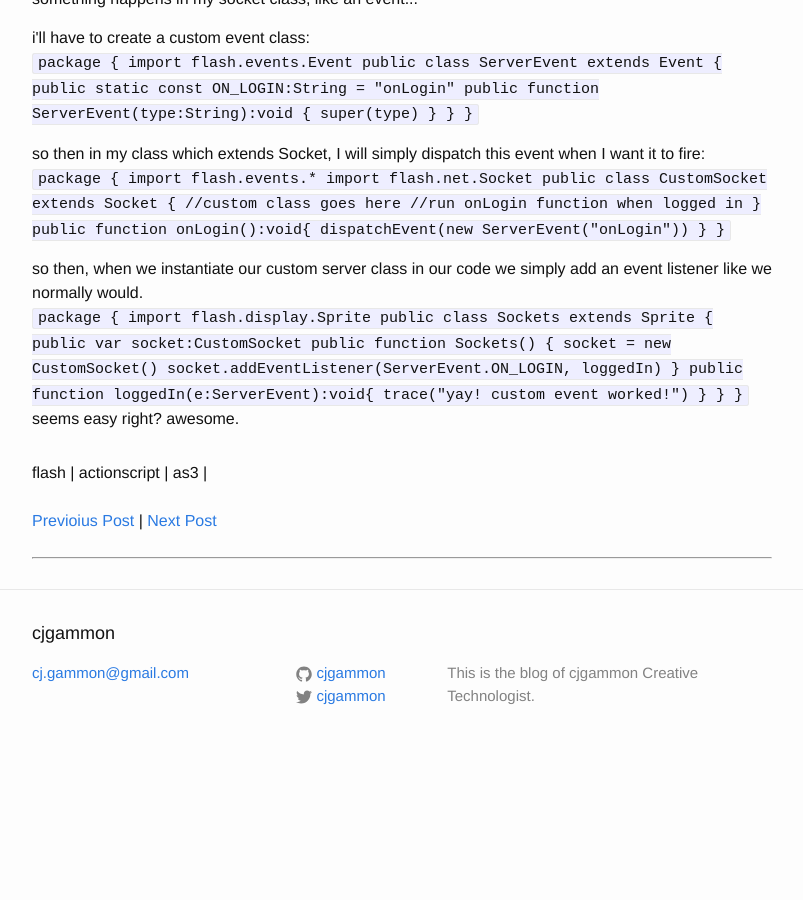
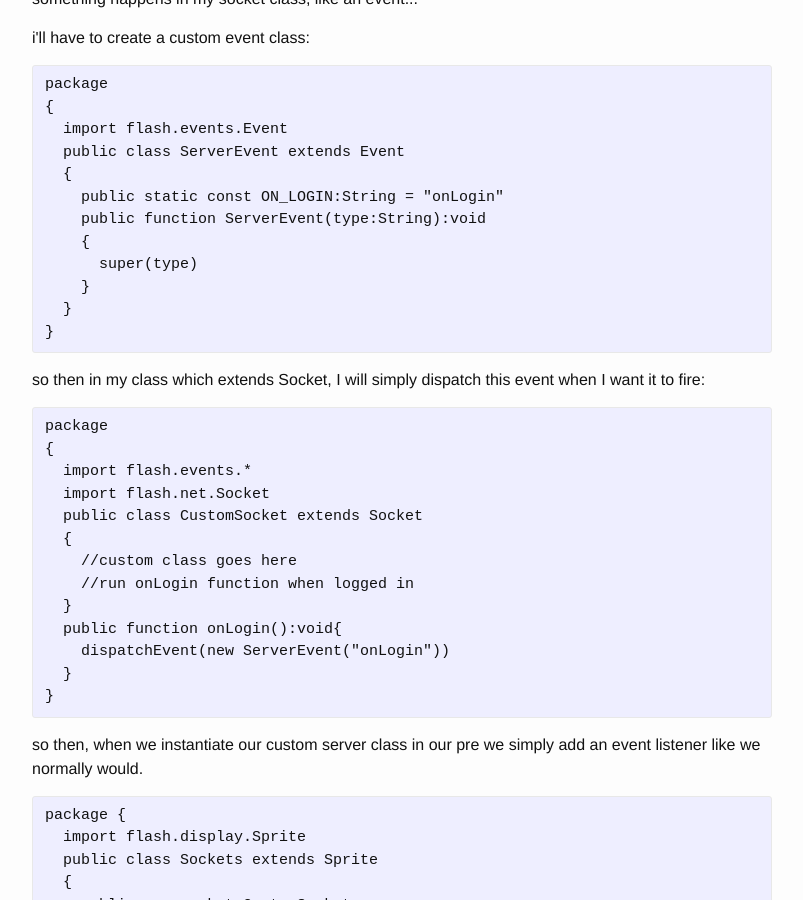
Before and after one commit to cjgammon/blog, a Jekyll site: the page built from _posts/2009-06-12-as3-custom-events-made-easy.html, in a window 1280 px wide and 900 px high, scrolled down 261 px. Shown: the whole window, without its empty margins (238-1041 px from the left). Built offline with Jekyll 4.4.1, drawn with Linux system fonts in a browser that asks for light colours; comment, search, counter and statistics services are not loaded; before the commit the page ends 1028 px from its top, so only the background shows below that.

Commit message:
update as3 post

```diff
--- a/_posts/2009-06-12-as3-custom-events-made-easy.html
+++ b/_posts/2009-06-12-as3-custom-events-made-easy.html
@@ -34,7 +34,7 @@ comments:
 ---
 <p>I've seen a lot of tutorials on this and none of them seem so straightforward so here goes.  So let's say i have a class and i have another class that extends something like socket and i want to know when something happens in my socket class, like an event...</p>
 <p>i'll have to create a custom event class:<br />
-<code>
+<pre>
 package
 {
   import flash.events.Event
@@ -47,9 +47,9 @@ package
     }
   }
 }
-</code></p>
+</pre></p>
 <p>so then in my class which extends Socket, I will simply dispatch this event when I want it to fire:<br />
-<code>
+<pre>
 package
 {
   import flash.events.*
@@ -63,9 +63,9 @@ package
     dispatchEvent(new ServerEvent("onLogin"))
   }
 }
-</code></p>
-<p>so then, when we instantiate our custom server class in our code we simply add an event listener like we normally would.<br />
-<code>
+</pre></p>
+<p>so then, when we instantiate our custom server class in our pre we simply add an event listener like we normally would.<br />
+<pre>
 package {
   import flash.display.Sprite
   public class Sockets extends Sprite
@@ -81,5 +81,5 @@ package {
     }
   }
 }
-</code>
+</pre>
 seems easy right? awesome.</p>
```
